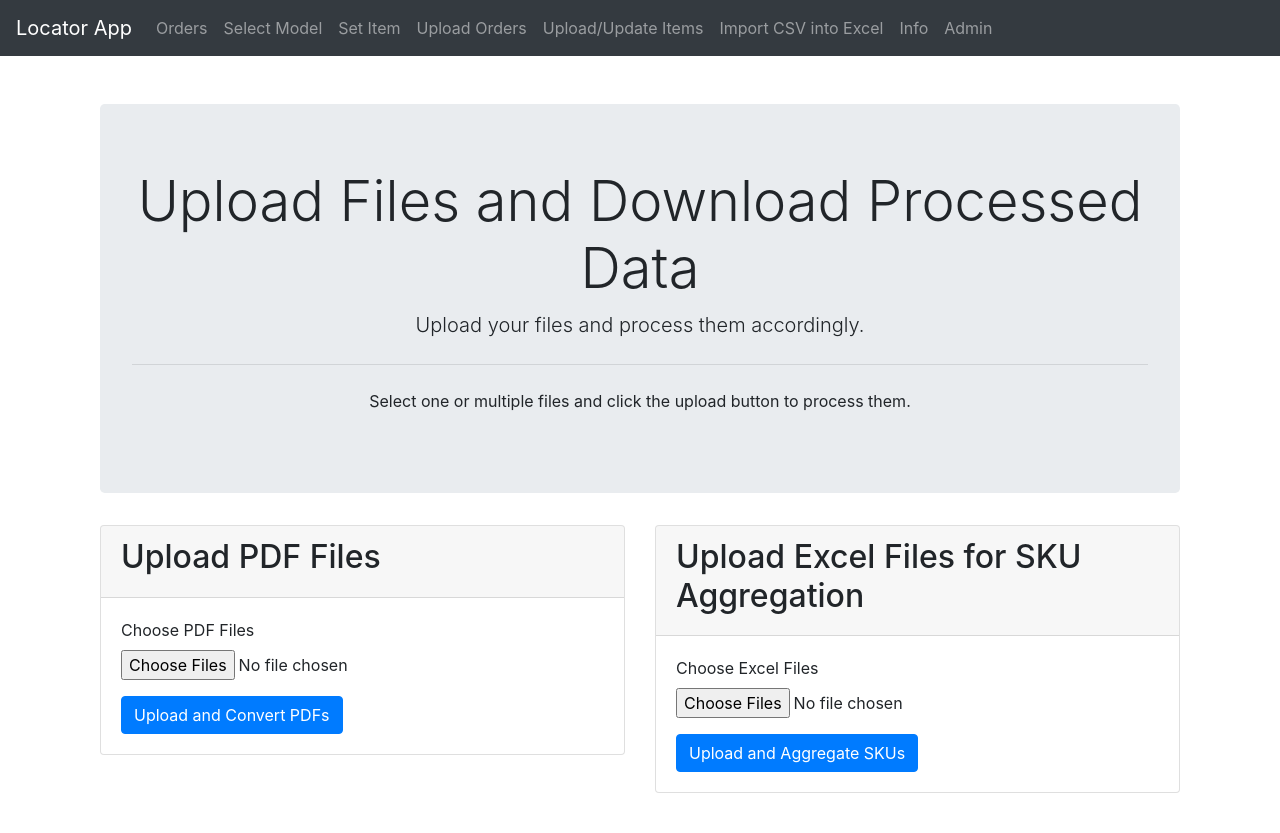
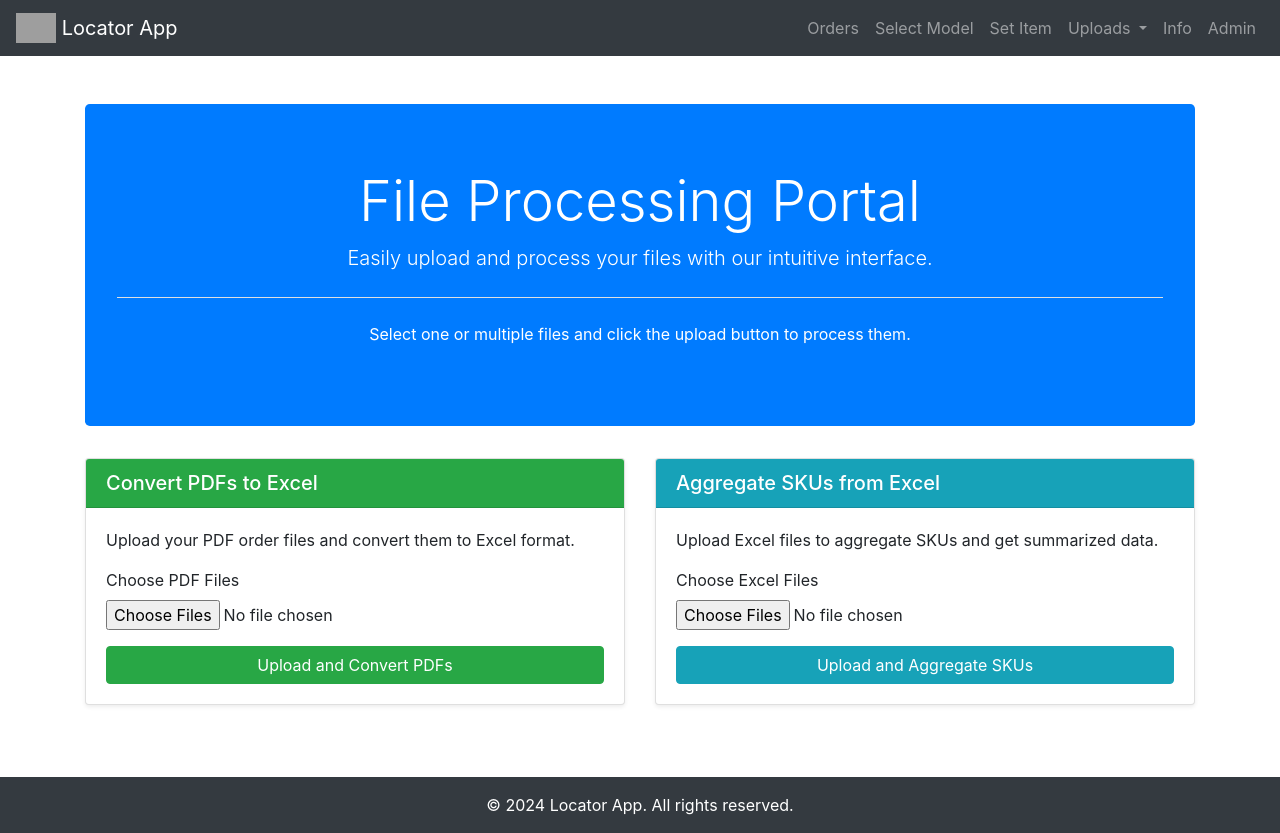
Before and after one commit to Ross1832/ampm_locator, a Django app: page /aggregate-skus/ in a window 1280 px wide. Before the commit the page ends 793 px from the top, so only its background shows below. Run offline with Django 5.2, Linux system fonts and the light colour scheme; some libraries are stand-ins or nearby versions; grey boxes are pictures that could not be loaded.

Commit message:
group_by

```diff
--- a/locator/templates/locator/base.html
+++ b/locator/templates/locator/base.html
@@ -1,54 +1,74 @@
 <!DOCTYPE html>
 <html lang="en">
 <head>
+    {% load static %}
     <meta charset="UTF-8">
     <meta name="viewport" content="width=device-width, initial-scale=1.0">
     <title>Locator Application</title>
-    <link href="https://stackpath.bootstrapcdn.com/bootstrap/4.3.1/css/bootstrap.min.css" rel="stylesheet">
-    <script src="https://code.jquery.com/jquery-3.3.1.slim.min.js"></script>
-    <script src="https://cdn.jsdelivr.net/npm/@popperjs/core@2.9.2/dist/umd/popper.min.js"></script>
-    <script src="https://stackpath.bootstrapcdn.com/bootstrap/4.3.1/js/bootstrap.min.js"></script>
+    <!-- Bootstrap CSS -->
+    <link href="https://stackpath.bootstrapcdn.com/bootstrap/4.5.2/css/bootstrap.min.css" rel="stylesheet">
+    <!-- Custom CSS -->
+    <link href="{% static 'css/custom.css' %}" rel="stylesheet">
+    <!-- Favicon -->
+    <link rel="icon" href="{% static 'images/favicon.ico' %}" type="image/x-icon">
 </head>
 <body>
-    <nav class="navbar navbar-expand-lg navbar-dark bg-dark">
-        <a class="navbar-brand" href="{% url 'order_list' %}">Locator App</a>
-        <button class="navbar-toggler" type="button" data-toggle="collapse" data-target="#navbarNav" aria-controls="navbarNav" aria-expanded="false" aria-label="Toggle navigation">
+    <!-- Navigation Bar -->
+    <nav class="navbar navbar-expand-lg navbar-dark bg-dark sticky-top">
+        <a class="navbar-brand" href="{% url 'order_list' %}">
+            <img src="{% static 'images/logo.png' %}" alt="Locator App" height="30" class="d-inline-block align-top">
+            Locator App
+        </a>
+        <button class="navbar-toggler" type="button" data-toggle="collapse" data-target="#navbarNav"
+            aria-controls="navbarNav" aria-expanded="false" aria-label="Toggle navigation">
             <span class="navbar-toggler-icon"></span>
         </button>
-        <div class="collapse navbar-collapse" id="navbarNav">
-            <ul class="navbar-nav">
-                <li class="nav-item">
+        <div class="collapse navbar-collapse show" id="navbarNav">
+            <ul class="navbar-nav ml-auto">
+                <!-- Navigation items -->
+                <li class="nav-item {% if request.path == '/orders/' %}active{% endif %}">
                     <a class="nav-link" href="{% url 'order_list' %}">Orders</a>
                 </li>
-                <li class="nav-item">
+                <li class="nav-item {% if request.path == '/select-model/' %}active{% endif %}">
                     <a class="nav-link" href="{% url 'select-model' %}">Select Model</a>
                 </li>
-                <li class="nav-item">
+                <li class="nav-item {% if request.path == '/set-item/' %}active{% endif %}">
                     <a class="nav-link" href="{% url 'set_item' %}">Set Item</a>
                 </li>
-                <li class="nav-item">
-                    <a class="nav-link" href="{% url 'upload_orders' %}">Upload Orders</a>
+                <li class="nav-item dropdown">
+                    <a class="nav-link dropdown-toggle" href="#" id="uploadDropdown" role="button" data-toggle="dropdown" aria-haspopup="true" aria-expanded="false">
+                        Uploads
+                    </a>
+                    <div class="dropdown-menu" aria-labelledby="uploadDropdown">
+                        <a class="dropdown-item" href="{% url 'upload_orders' %}">Upload Orders</a>
+                        <a class="dropdown-item" href="{% url 'upload_items' %}">Upload/Update Items</a>
+                        <a class="dropdown-item" href="{% url 'upload_and_download' %}">File Processing</a>
+                    </div>
                 </li>
-                <li class="nav-item">
-                    <a class="nav-link" href="{% url 'upload_items' %}">Upload/Update Items</a>
-                </li>
-                <li class="nav-item">
-                    <a class="nav-link" href="{% url 'upload_and_download' %}">Import CSV into Excel</a>
-                </li>
-                <li class="nav-item">
+                <li class="nav-item {% if request.path == '/info/' %}active{% endif %}">
                     <a class="nav-link" href="{% url 'info' %}">Info</a>
                 </li>
                 <li class="nav-item">
-                    <a class="nav-link" href="/admin/">Admin</a> <!-- Admin link added here -->
+                    <a class="nav-link" href="/admin/">Admin</a>
                 </li>
             </ul>
         </div>
     </nav>
 
-    <div class="container mt-4">
-        {% block content %}
+    <!-- Main Content -->
+    {% block content %}
+    {% endblock %}
 
-        {% endblock %}
-    </div>
+    <!-- Footer -->
+    <footer class="footer bg-dark text-white mt-5">
+        <div class="container text-center py-3">
+            <span>&copy; {% now "Y" %} Locator App. All rights reserved.</span>
+        </div>
+    </footer>
+
+    <!-- Bootstrap JS and dependencies -->
+    <script src="https://code.jquery.com/jquery-3.5.1.slim.min.js"></script>
+    <script src="https://cdn.jsdelivr.net/npm/popper.js@1.16.1/dist/umd/popper.min.js"></script>
+    <script src="https://stackpath.bootstrapcdn.com/bootstrap/4.5.2/js/bootstrap.min.js"></script>
 </body>
 </html>
--- a/locator/templates/locator/upload_and_download.html
+++ b/locator/templates/locator/upload_and_download.html
@@ -2,33 +2,35 @@
 
 {% block content %}
 <div class="container mt-5">
-    <div class="jumbotron text-center">
-        <h1 class="display-4">Upload Files and Download Processed Data</h1>
-        <p class="lead">Upload your files and process them accordingly.</p>
-        <hr class="my-4">
+    <div class="jumbotron text-center bg-primary text-white">
+        <h1 class="display-4">File Processing Portal</h1>
+        <p class="lead">Easily upload and process your files with our intuitive interface.</p>
+        <hr class="my-4 bg-light">
         <p>Select one or multiple files and click the upload button to process them.</p>
     </div>
 
     <div class="row mt-4">
         <!-- PDF to Excel Form -->
-        <div class="col-md-6">
-            <div class="card">
-                <div class="card-header">
-                    <h2>Upload PDF Files</h2>
+        <div class="col-md-6 mb-4">
+            <div class="card h-100 shadow-sm">
+                <div class="card-header bg-success text-white">
+                    <h2 class="h5 mb-0">Convert PDFs to Excel</h2>
                 </div>
-                <div class="card-body">
-                    <form method="post" enctype="multipart/form-data" action="{% url 'upload_pdfs' %}">
+                <div class="card-body d-flex flex-column">
+                    <p>Upload your PDF order files and convert them to Excel format.</p>
+                    <form method="post" enctype="multipart/form-data" action="{% url 'upload_pdfs' %}" class="mt-auto">
                         {% csrf_token %}
                         <div class="form-group">
                             <label for="pdfFiles">Choose PDF Files</label>
                             <input type="file" class="form-control-file" id="pdfFiles" name="pdf_files" accept=".pdf" multiple required>
                         </div>
-                        <button type="submit" class="btn btn-primary">Upload and Convert PDFs</button>
+                        <button type="submit" class="btn btn-success btn-block">Upload and Convert PDFs</button>
                     </form>
 
                     {% if excel_file_url %}
                         <div class="alert alert-success mt-3">
-                            <a href="{{ excel_file_url }}" class="alert-link">Download Excel File</a>
+                            <strong>Success!</strong> Your Excel file is ready.
+                            <a href="{{ excel_file_url }}" class="alert-link d-block mt-2">Download Excel File</a>
                         </div>
                     {% endif %}
                 </div>
@@ -36,24 +38,26 @@
         </div>
 
         <!-- SKU Aggregation Form -->
-        <div class="col-md-6">
-            <div class="card">
-                <div class="card-header">
-                    <h2>Upload Excel Files for SKU Aggregation</h2>
+        <div class="col-md-6 mb-4">
+            <div class="card h-100 shadow-sm">
+                <div class="card-header bg-info text-white">
+                    <h2 class="h5 mb-0">Aggregate SKUs from Excel</h2>
                 </div>
-                <div class="card-body">
-                    <form method="post" enctype="multipart/form-data" action="{% url 'aggregate_skus' %}">
+                <div class="card-body d-flex flex-column">
+                    <p>Upload Excel files to aggregate SKUs and get summarized data.</p>
+                    <form method="post" enctype="multipart/form-data" action="{% url 'aggregate_skus' %}" class="mt-auto">
                         {% csrf_token %}
                         <div class="form-group">
                             <label for="excelFiles">Choose Excel Files</label>
                             <input type="file" class="form-control-file" id="excelFiles" name="excel_files" accept=".xlsx" multiple required>
                         </div>
-                        <button type="submit" class="btn btn-primary">Upload and Aggregate SKUs</button>
+                        <button type="submit" class="btn btn-info btn-block">Upload and Aggregate SKUs</button>
                     </form>
 
                     {% if aggregated_file_url %}
                         <div class="alert alert-success mt-3">
-                            <a href="{{ aggregated_file_url }}" class="alert-link">Download Aggregated Excel File</a>
+                            <strong>Success!</strong> Your aggregated Excel file is ready.
+                            <a href="{{ aggregated_file_url }}" class="alert-link d-block mt-2">Download Aggregated Excel File</a>
                         </div>
                     {% endif %}
                 </div>
```
